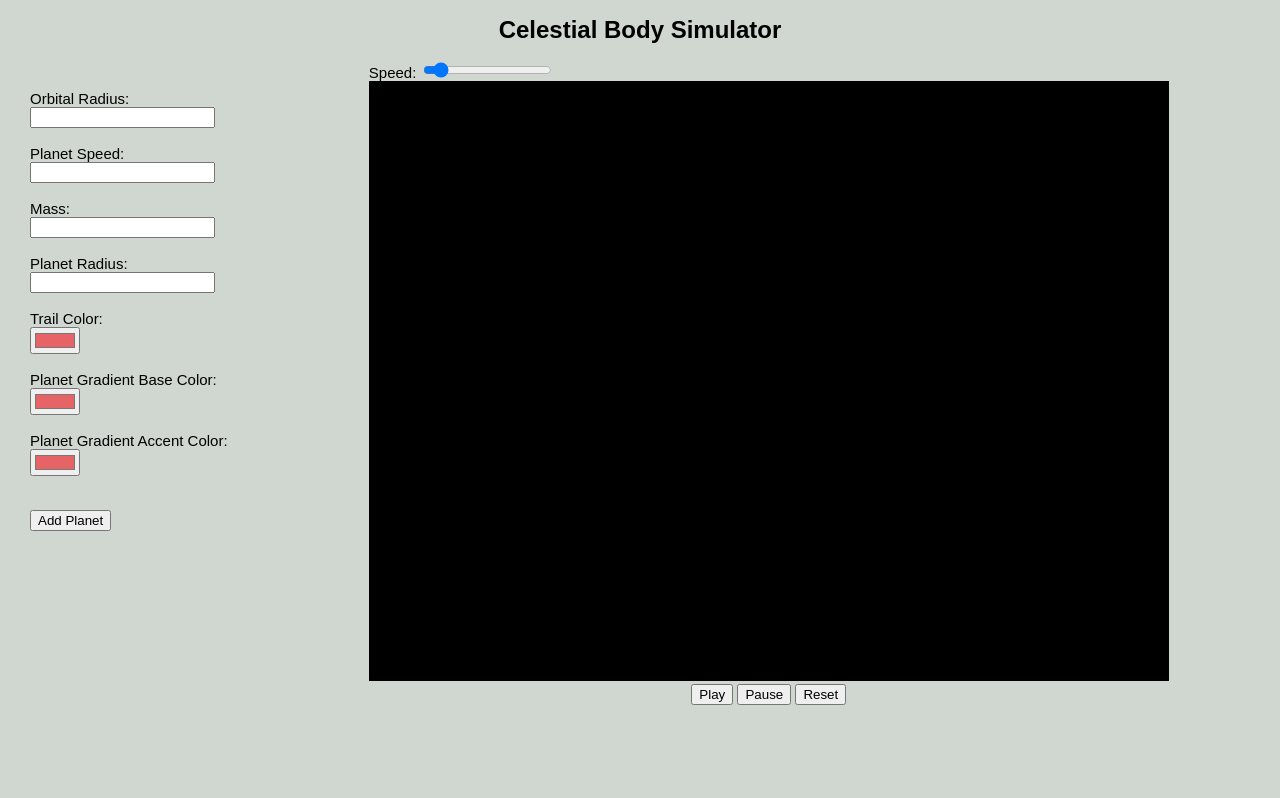
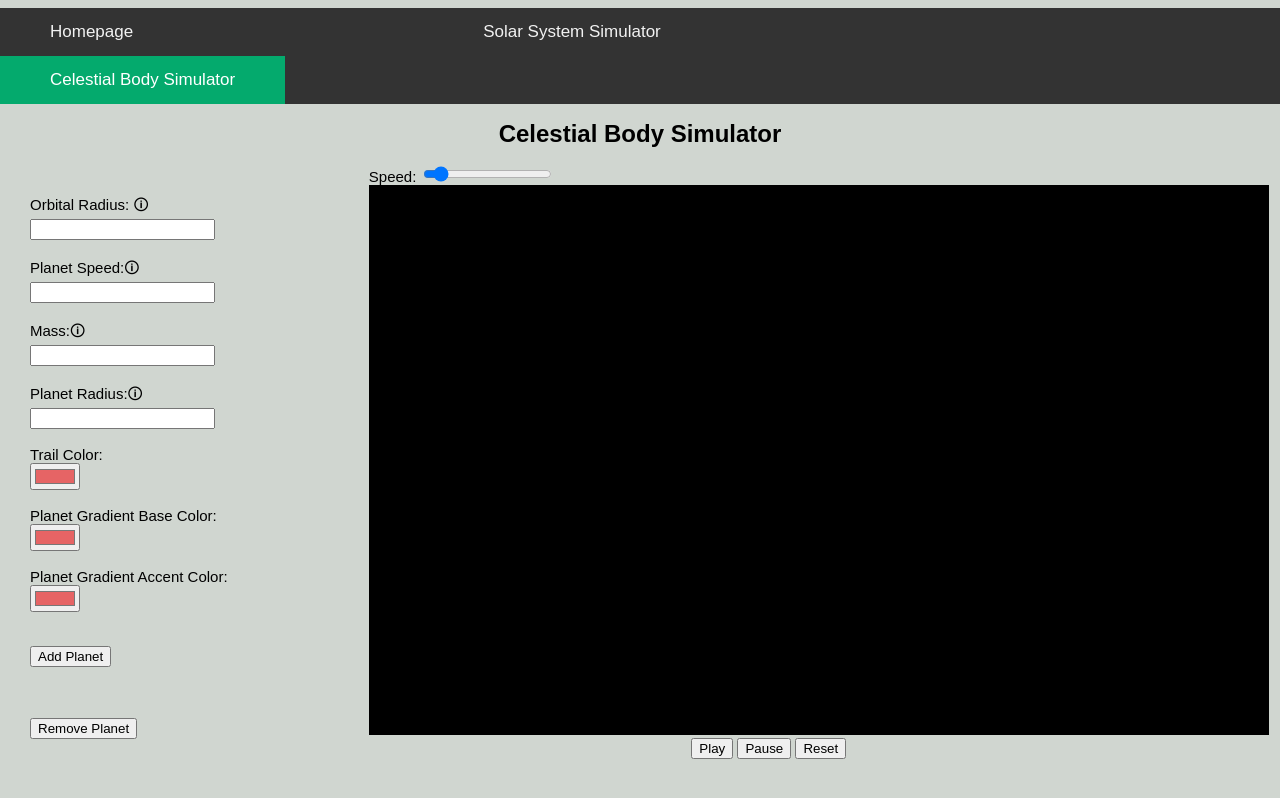
Before and after one commit to SukritDesai/planet-simulation, a plain HTML site: page index.html in a window 1280 px wide. Drawn offline with Linux system fonts and the light colour scheme.

Commit message:
Added navigation bar with homepage

```diff
--- a/index.html
+++ b/index.html
@@ -5,19 +5,53 @@
     <meta name="viewport" content="width=600">
     <title>Celestial Body Simulator</title>
 </head>
+<div class="topnav">
+    <a  href="index1.html">Homepage</a>
+    <a href="index2.html">Solar System Simulator</a>
+    <a class="active" href="index.html">Celestial Body Simulator</a>
+</div>
+<style>
+.topnav {
+    overflow: hidden;
+    background-color: #333;
+}
+
+.topnav a {
+    float: left;
+    color: #f2f2f2;
+    text-align: center;
+    padding: 14px 50px;
+    text-decoration: none;
+    font-size: 17px;
+    margin-right: 250px;
+    font-family: sans-serif;
+}
+
+.topnav a:hover {
+    background-color: #ddd;
+    color: black;
+}
+
+.topnav a.active {
+    background-color: #04AA6D;
+    color: white;
+}
+</style>
+
+
 <body style="font-family:sans-serif; font-size:15px;
         margin-left:auto; margin-right:auto; background-color:#d0d6d0;">
 <h1 style="font-size:24px; text-align:center;">Celestial Body Simulator</h1>
 <div class="flex-container" style="display: flex">
     <div style="padding: 30px">
         <form>
-            <label for="orbRadius">Orbital Radius:</label><br>
+            <label for="orbRadius">Orbital Radius:</label> <span title="explanation">🛈</span><br>
             <input type="text" id="orbRadius" name="orbRadius"><br><br>
-            <label for="planetSpeed">Planet Speed:</label><br>
+            <label for="planetSpeed">Planet Speed:</label><span title="explanation">🛈</span><br>
             <input type="text" id="planetSpeed" name="planetSpeed"><br><br>
-            <label for="mass">Mass:</label><br>
+            <label for="mass">Mass:</label><span title="explanation">🛈</span><br>
             <input type="text" id="mass" name="mass"><br><br>
-            <label for="radius">Planet Radius:</label><br>
+            <label for="radius">Planet Radius:</label><span title="explanation">🛈</span><br>
             <input type="text" id="radius" name="radius"><br><br>
             <label for="trailColor">Trail Color:</label><br>
             <input type="color" id="trailColor" name="trailColor" value="#e66465"><br><br>
@@ -26,15 +60,16 @@
             <label for="planetGradient2">Planet Gradient Accent Color:</label><br>
             <input type="color" id="planetGradient2" name="planetGradient2" value="#e66465"><br><br>
             <label for="addPlanet"></label><br>
-            <button type="button" id="addPlanet" name="addPlanet" >Add Planet</button>
+            <button type="button" id="addPlanet" name="addPlanet" >Add Planet</button><br><br><br><br>
+            <button type="button" id="removePlanet" name="addPlanet" >Remove Planet</button>
         </form>
     </div>
 
     <div style="width:800px; margin-left:auto; margin-right:auto; position:relative;">
         Speed:
         <label for="speedSlider"></label><input id="speedSlider" type="range" min="1" max="100" value="10" ><br>
-        <canvas id="trailCanvas" width="800" height="600" style="position:absolute;"></canvas>
-        <canvas id="theCanvas" width="800" height="600" style="position:relative;">
+        <canvas id="trailCanvas" width="900" height="550" style="position:absolute;"></canvas>
+        <canvas id="theCanvas" width="900" height="550" style="position:relative;">
         </canvas>
         <div style="text-align: center;">
             <div id="buttons">
@@ -47,6 +82,11 @@
 </div>
 
 <script>
+    let mousePos = {
+        x: null,
+        y: null
+    }
+
     let runFlag;
     function play() {
         window.clearTimeout(timer);
@@ -277,6 +317,11 @@
                 pixelY = theCanvas.height / 2 - 40 - (planet[index].y - centerY) / metersPerPixel;
                 theContext.beginPath();
                 theContext.arc(pixelX, pixelY, planet[index].radius, 0, 2 * Math.PI);
+                theContext.strokeStyle = "white";
+                let selected = 6;
+                if (planet[index] === selected) {
+                    theContext.stroke();
+                }
                 theGradient = theContext.createRadialGradient(pixelX - 1, pixelY - 2, 1, pixelX, pixelY, planet[index].radius);
                 theGradient.addColorStop(0, planet[index].gradient0);
                 theGradient.addColorStop(1, planet[index].gradient1);
```
Also changed, not shown: index1.html (added, +69 -0 lines), index2.html (added, +42 -0 lines).
